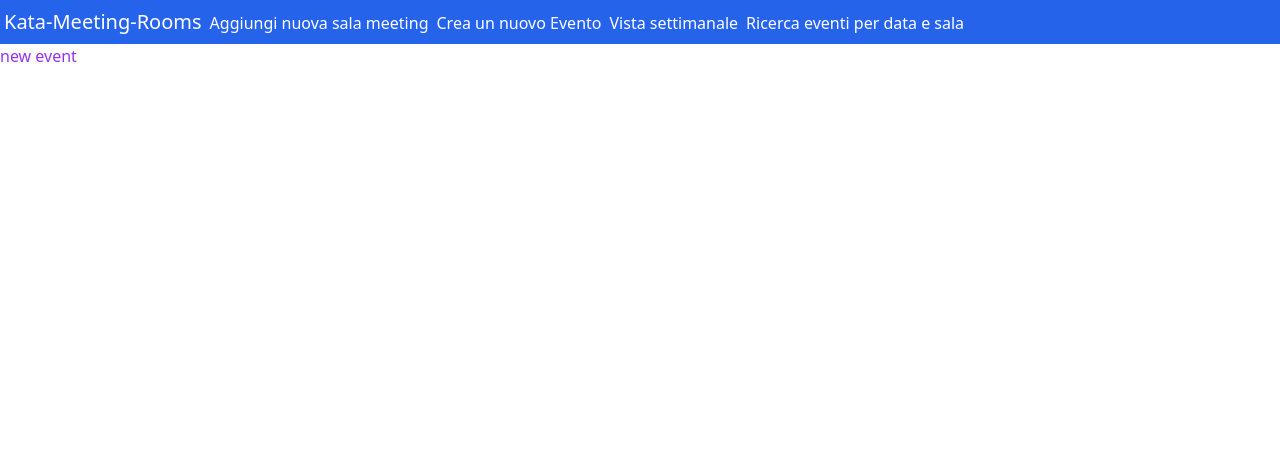
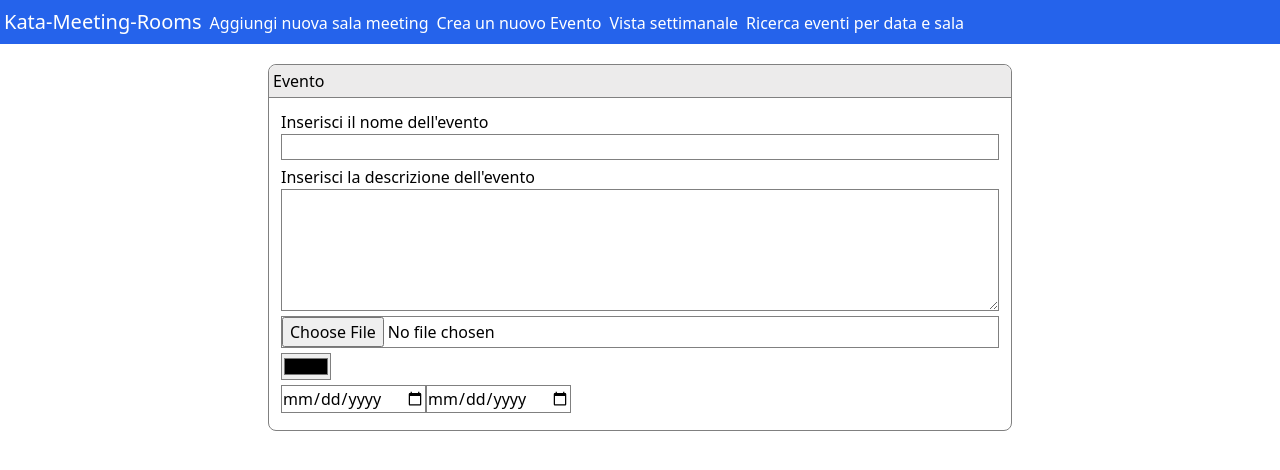
Before and after one commit to GiovanniMarseglia/eventi, a Vue app in the folder front-end/: page /AddEvent in a window 1280 px wide. Shown: the top 470 px of the page. Built offline with nearby package versions, Linux system fonts and the light colour scheme.

Commit message:
added form in NewEvent component

```diff
--- a/front-end/src/components/Body/NewEvent.vue
+++ b/front-end/src/components/Body/NewEvent.vue
@@ -3,11 +3,43 @@
 </script>
 
 <template>
-  <h1 class="text-purple-600">new event</h1>
+  <div class="container min-h-full mx-auto p-5">
+
+    <form class="flex flex-col content-start mx-auto rounded-lg" action="">
+      <h1 class="rounded-t-lg p-1">Evento</h1>
+      <div class="p-3">
+
+        <div class="flex flex-col">
+          <label for="name">Inserisci il nome dell'evento</label>
+          <input type="text" name="name" id="">
+          <label for="description">Inserisci la descrizione dell'evento</label>
+          <textarea name="description" id="" cols="10" rows="5"></textarea>
+          <label for=""></label>
+          <input type="file" name="" id="">
+          <label for=""></label>
+          <input type="color" name="" id="">
+        </div>
+        <div class="flex">
+          <input type="date" name="" id="">
+          <input type="date" name="" id="">
+        </div>
+      </div>
+    </form>
+  </div>
 
 
 </template>
 
 <style scoped>
-
+  input, textarea, form{
+    margin-bottom: 5px;
+    border: 1px solid gray;
+  }
+  h1{
+    border-bottom: 1px solid gray;
+    background-color: rgb(236, 235, 235);
+  }
+  form{
+    width: 60%;
+  }
 </style>
```
